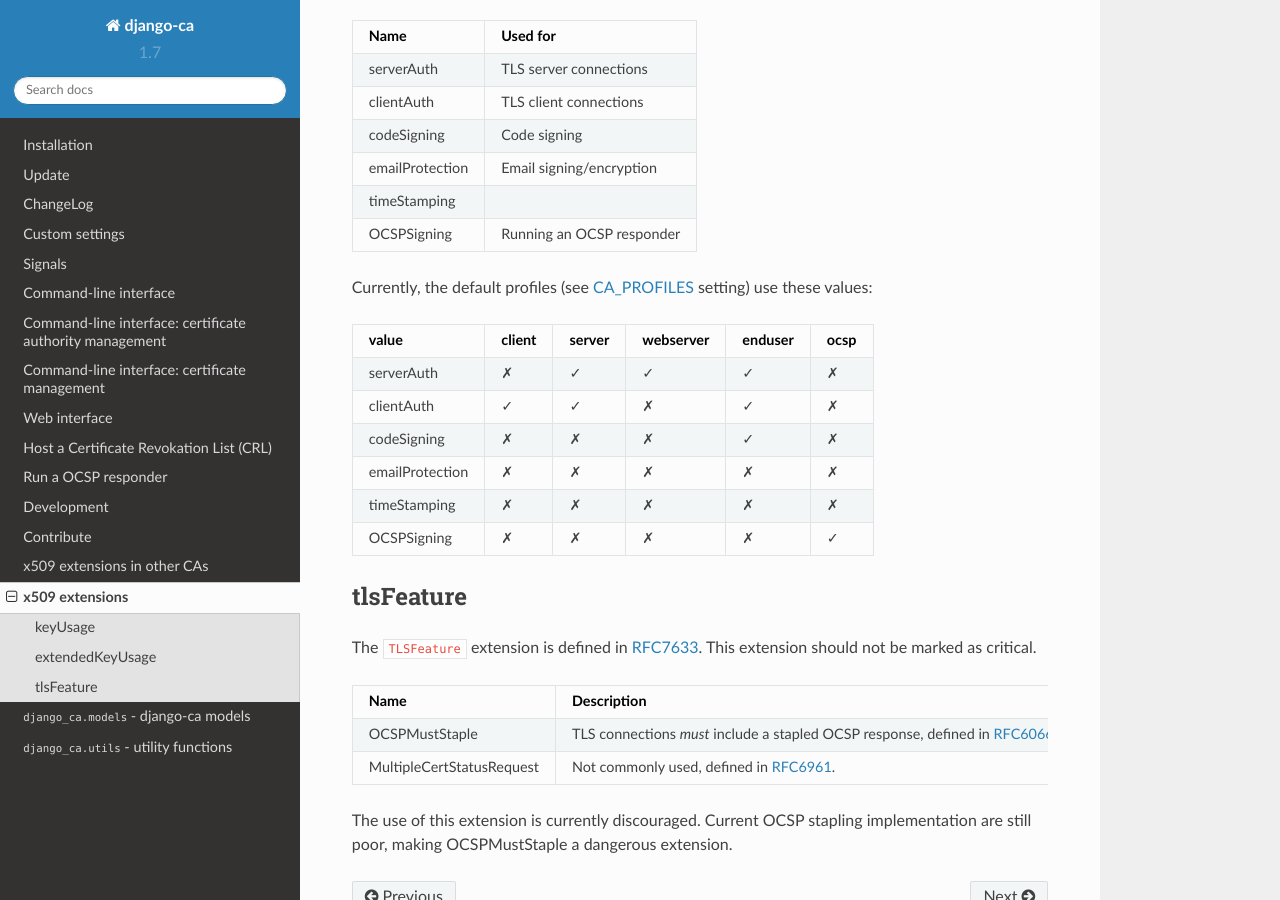
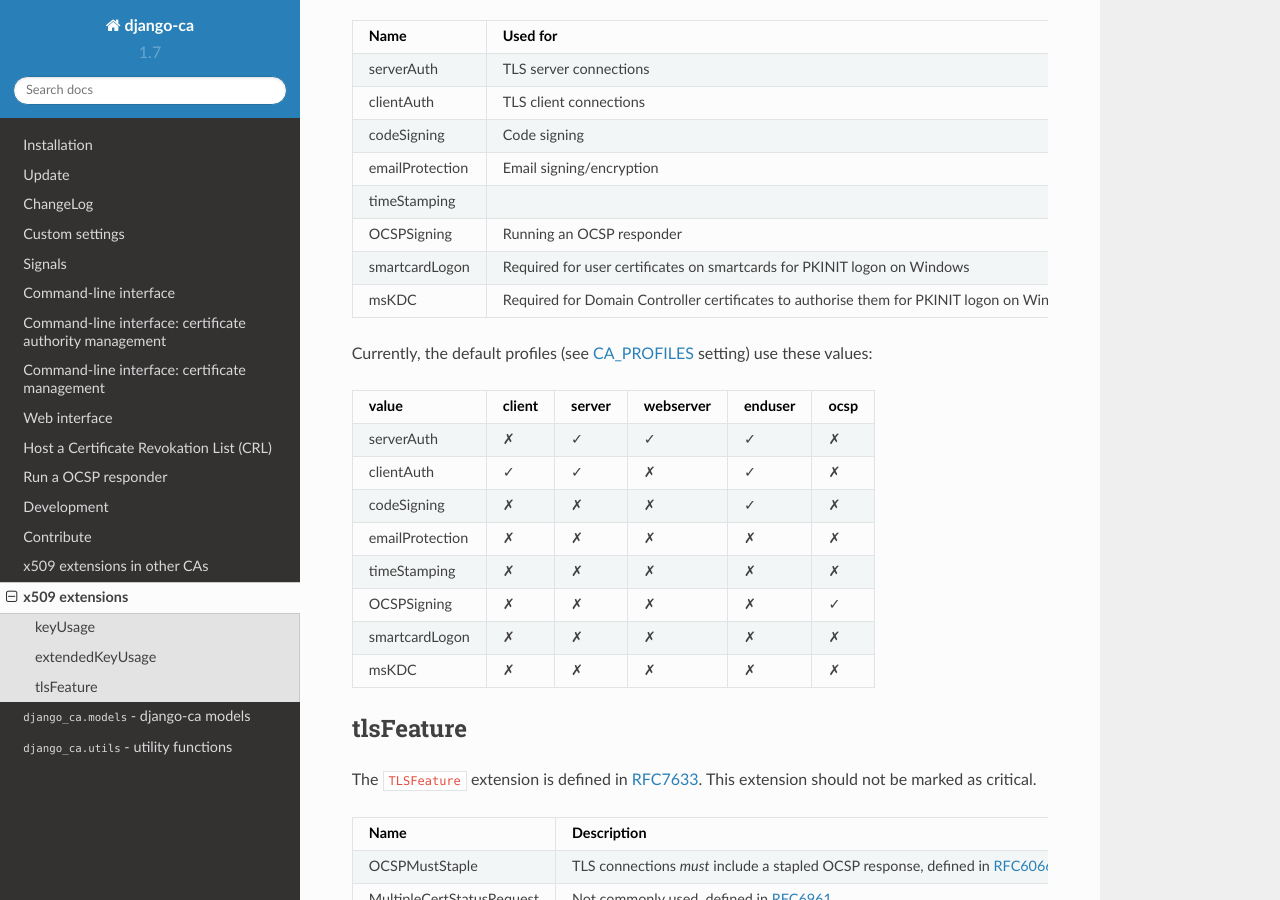
Before and after one commit to mathiasertl/django-ca, a Sphinx documentation site: the page built from docs/source/extensions.rst, in a window 1280 px wide and 900 px high, scrolled down 1156 px. Built offline with Sphinx 7.4.7 and the Read the Docs theme 2.0.0, drawn with Linux system fonts in a browser that asks for light colours.

Commit message:
Update docs with new extensions
Explain MS extensions

```diff
--- a/docs/source/extensions.rst
+++ b/docs/source/extensions.rst
@@ -60,6 +60,8 @@ codeSigning       Code signing
 emailProtection   Email signing/encryption
 timeStamping
 OCSPSigning       Running an OCSP responder
+smartcardLogon    Required for user certificates on smartcards for PKINIT logon on Windows
+msKDC             Required for Domain Controller certificates to authorise them for PKINIT logon on Windows
 ================= ==========================================================================================
 
 Currently, the default profiles (see :ref:`CA_PROFILES <settings-ca-profiles>` setting) use these values:
@@ -73,6 +75,8 @@ codeSigning       ✗      ✗      ✗         ✓       ✗
 emailProtection   ✗      ✗      ✗         ✗       ✗
 timeStamping      ✗      ✗      ✗         ✗       ✗
 OCSPSigning       ✗      ✗      ✗         ✗       ✓
+smartcardLogon    ✗      ✗      ✗         ✗       ✗
+msKDC             ✗      ✗      ✗         ✗       ✗
 ================= ====== ====== ========= ======= ====
 
 .. _extension-tls-feature:
```
